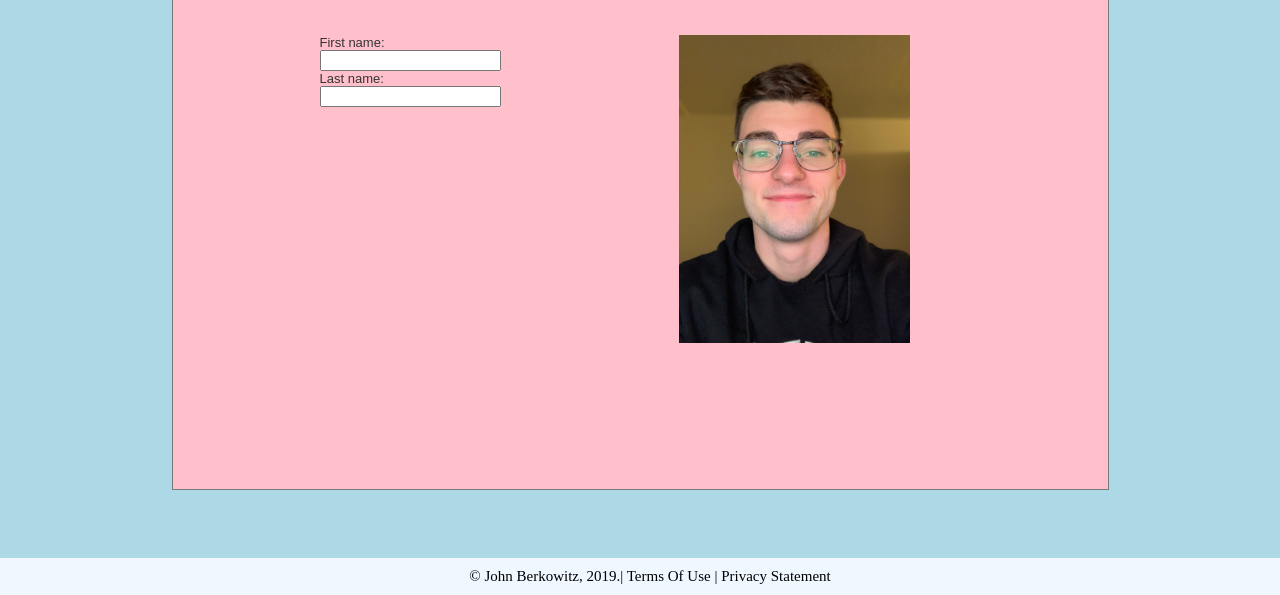
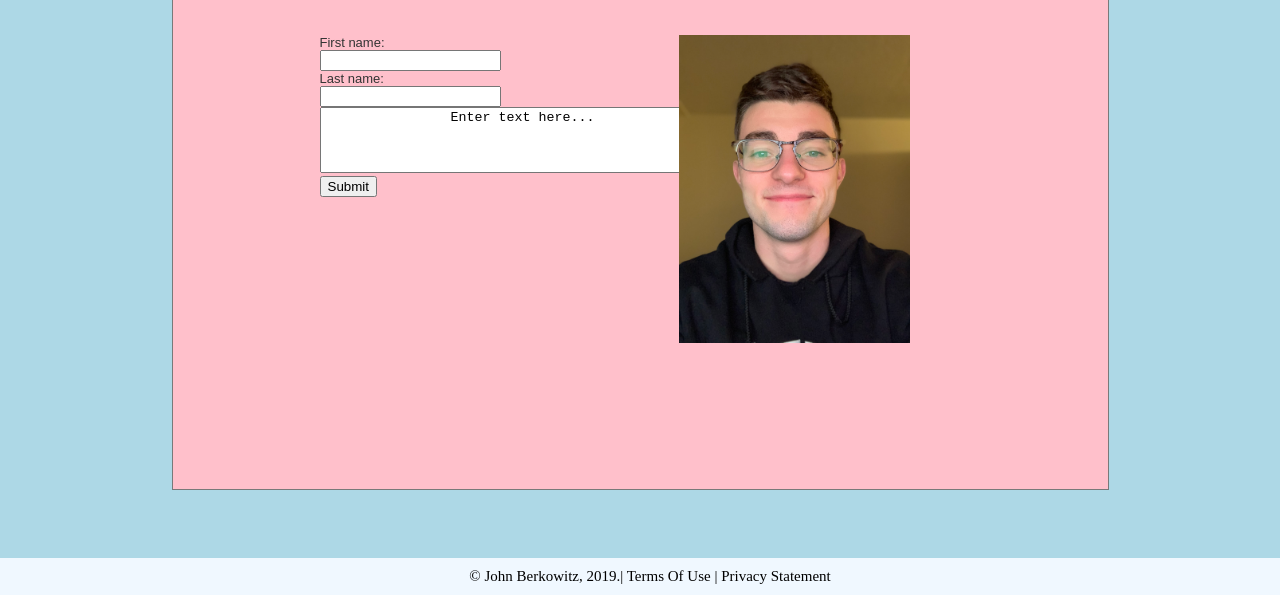
Before and after one commit to jsb55/jsb55.github.io, a plain HTML site: page contact.html in a window 1280 px wide. Shown: the part 205-800 px from the top of the page. Drawn offline with Linux system fonts and the light colour scheme.

Commit message:
Update contact.html

```diff
--- a/contact.html
+++ b/contact.html
@@ -40,6 +40,9 @@
   		<br>
   		Last name:<br>
   		<input type="text" name="lastname">
+		  <textarea rows="4" cols="50" name="comment" form="usrform">
+		Enter text here...</textarea>
+		<button type="button">Submit</button>
 		</form>
         </div>
       </div>
```
